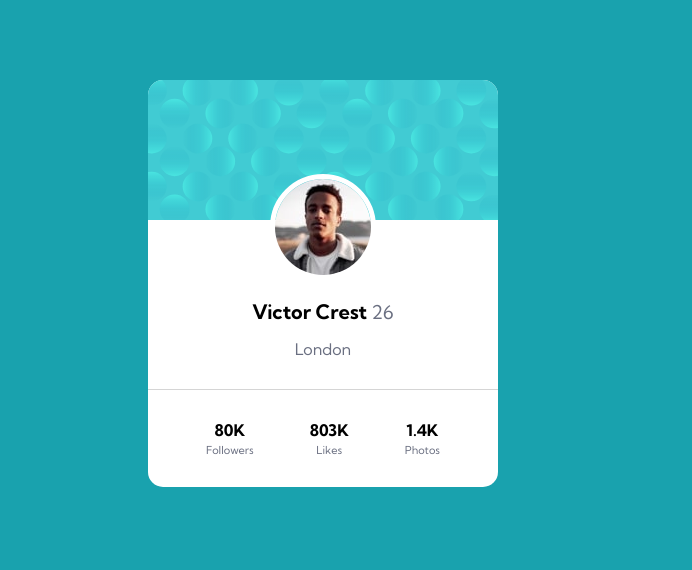
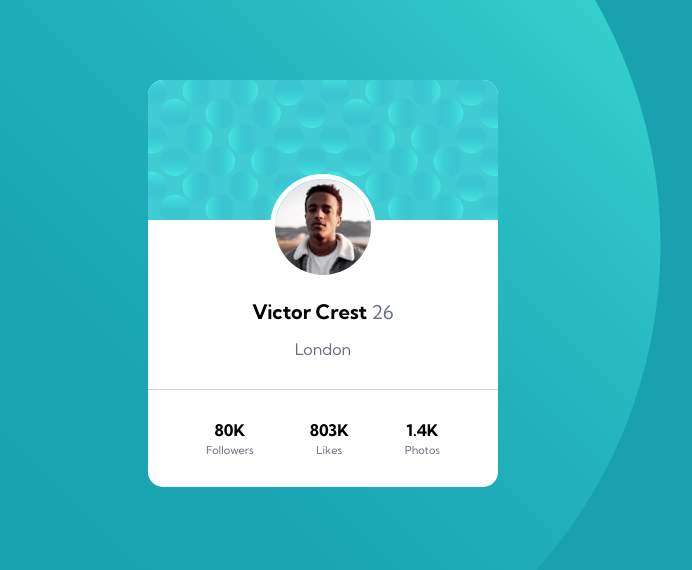
Before and after one commit to vandesonsantos/profile-card, a plain HTML site: page index.html in a window 1280 px wide. Shown: the whole page, without its empty margins (317-1009 px from the left). Drawn offline with Linux system fonts and the light colour scheme.

Commit message:
adicionando img background

```diff
--- a/src/css/style.css
+++ b/src/css/style.css
@@ -1,6 +1,10 @@
 body{
     background-color: var(--cor-background);
     font-family: var(--fonte-principal);
+    background-image: url("../imagens/bg-pattern-top.svg");
+    background-repeat: no-repeat;
+    /* background-size: cover; */
+    background-position: left, top;
 }
 
 .card{
```
Also changed, not shown: design/desktop-design.jpg (deleted), design/desktop-preview.jpg (deleted), design/mobile-design.jpg (deleted).
